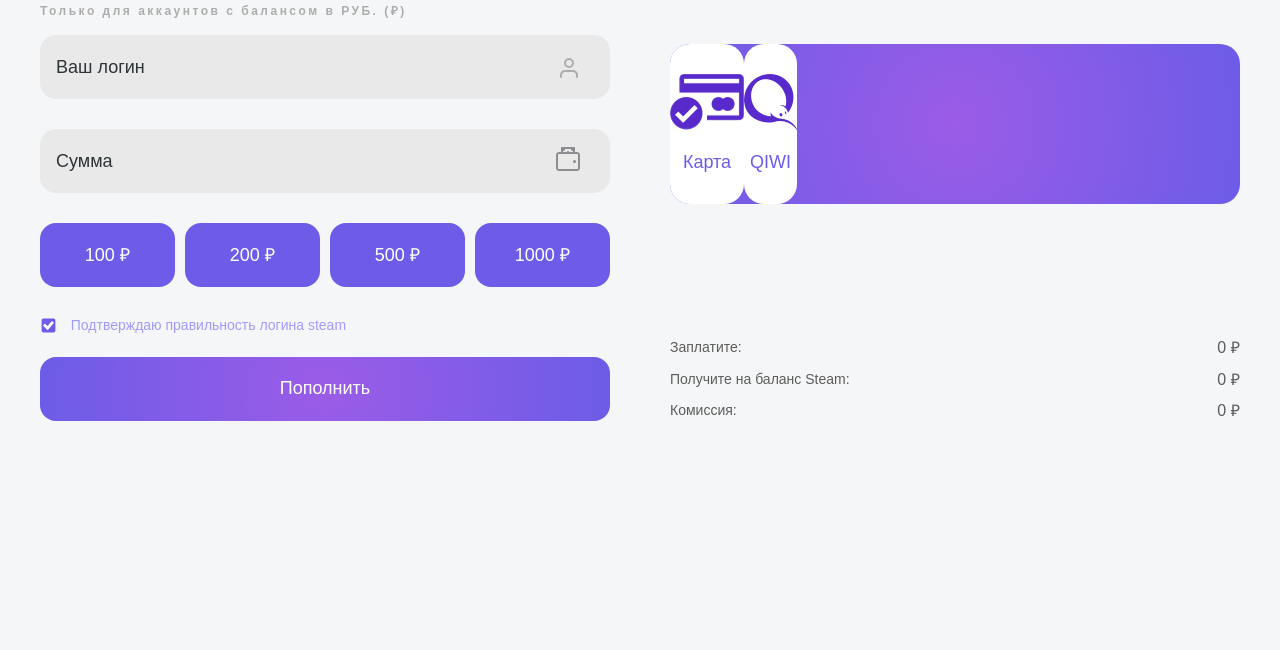
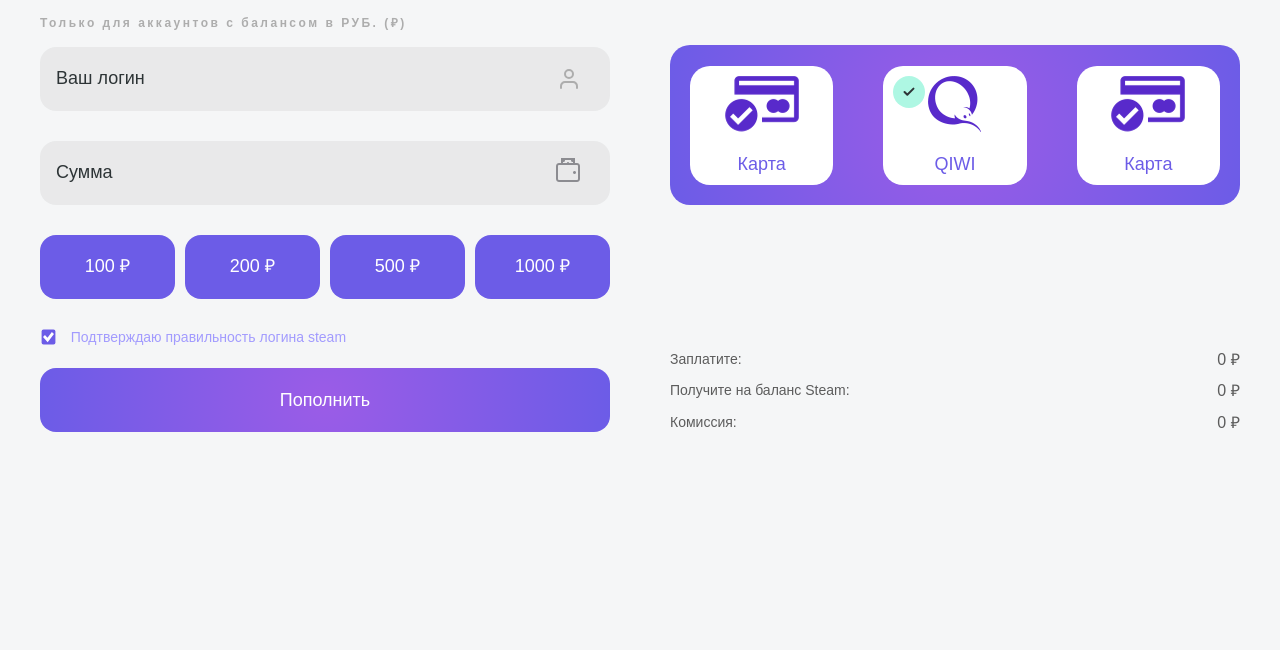
Before and after one commit to BadVoice/LayoutForProject, a website: page index.html in a window 1280 px wide. Shown: the part 210-860 px from the top of the page. Drawn offline with Linux system fonts and the light colour scheme.

Commit message:
fix-design

```diff
--- a/css/accordionStyle.css
+++ b/css/accordionStyle.css
@@ -22,7 +22,7 @@
 .accordion__content {
     text-align: left;
     font-weight: 300;
-    font-size: 0.8em;
+    font-size: 0.9em;
     color: var(--color-white);
 }
 
--- a/css/calc.css
+++ b/css/calc.css
@@ -2,7 +2,10 @@
     display: flex;
     flex-direction: column;
     width: 47.5%;
+    height: 2;
     justify-content: center;
+    align-content: center;
+    padding: 0px 0px 20px;
 }
 
 .form__calc__item {
--- a/css/main.css
+++ b/css/main.css
@@ -98,7 +98,7 @@
 }
 
 .wrapper__forms__title {
-    font-size: 35px;
+    font-size: 45px;
     color: var(--color-purple-dark);
     font-family: var(--font-family-b-700);
     letter-spacing: -0.5px;
@@ -167,8 +167,10 @@
     outline: none;
     font-size: 18px;
     border: none;
+    font-family: var(--font-family-m);
     padding: 8px 16px;
     padding-right: 40px;
+    cursor: text;
 }
 
 .wrapper__forms__input input::placeholder {
--- a/css/payment.css
+++ b/css/payment.css
@@ -1,19 +1,25 @@
 .wrapper__payment {
-    display: flex;
     height: 160px;
+    padding: 20px;
     /* background-color: var(--color-gray-24); */
     border-radius: 20px;
     background: radial-gradient(circle, rgba(155, 92, 231, 1) 0%, rgba(108, 92, 231, 1) 100%);
 }
 
 .wrapper__payment-grid {
-    display: flex;
+    display: grid;
+    height: 100%;
+    padding: 1;
+    gap: 50px;
+    grid-template-columns: 1fr 1fr 1fr;
+    align-content: center;
 }
 
 .payment__container {
     background-color: var(--color-white);
     border-radius: 20px;
     cursor: pointer;
+    padding: 10px;
 }
 
 .payment__container:hover {
@@ -34,6 +40,14 @@
     flex-direction: column-reverse;
 }
 
+.payment-checked {
+    display: block;
+    width: 35px;
+    background: url('../images/icons/Acrylic-green.svg') no-repeat;
+    height: 35px;
+    position: absolute;
+}
+
 .wrapper__payment-card>p {
     margin-top: 20px;
     font-size: 18px;
--- a/index.html
+++ b/index.html
@@ -61,10 +61,10 @@
                                     <form action=" " class="wrapper__forms__fields ">
                                         <div class="wrapper__forms__input ">
                                             <label class="wrapper__name__input__container ">
-                                            <input type="text " placeholder="Ваш логин " />
+                                            <input type="text " placeholder="Ваш логин " required />
                                             <div></div>
                                     </label>
-                                            <label class="wrapper__email__input__container "> <input type="number " placeholder="Сумма"/>
+                                            <label class="wrapper__email__input__container "> <input type="number " value  placeholder="Сумма" min="100" max="1400" required/>
                                         <div></div>
                                     </label>
                                         </div>
@@ -94,7 +94,7 @@
                                             <div id="card" class="payment__container">
                                                 <div class="wrapper__payment-card">
                                                     <p>Карта</p>
-                                                    <input type="radio" name="method" id="1" class="hidebx" value="enot-card" required>
+                                                    <input type="radio" name="method" id="1" class="hidebx" value="enot-card" checked required>
                                                     <label for="1" class="lbl-radio">
                                             <div class="display-box">
                                                 <div><img src="./images/icons/card.png" alt="card">
@@ -104,14 +104,35 @@
                                                 </div>
                                             </div>
                                             <div id="card" class="payment__container">
+                                                <div class="payment-checked">
+
+                                                </div>
                                                 <div class="wrapper__payment-card">
                                                     <p>QIWI</p>
-                                                    <input type="radio" name="method" id="2" class="hidebx" value="enot-qiwi" required>
+                                                    <input type="radio" name="method" id="2" class="hidebx" value="enot-qiwi" checked required>
                                                     <label for="1" class="lbl-radio">
                                             <div class="display-box">
                                                 <div><img src="./images/icons/QIWI.png" alt="card">
 
                                                 </div>
+                                            </div>
+
+                                        </label>
+                                                </div>
+
+
+
+                                            </div>
+
+
+                                            <div id="card" class="payment__container">
+                                                <div class="wrapper__payment-card">
+                                                    <p>Карта</p>
+                                                    <input type="radio" name="method" id="1" class="hidebx" value="enot-card" checked required>
+                                                    <label for="1" class="lbl-radio">
+                                            <div class="display-box">
+                                                <div><img src="./images/icons/card.png" alt="card">
+                                                    </div>
                                             </div>
                                         </label>
                                                 </div>
```
